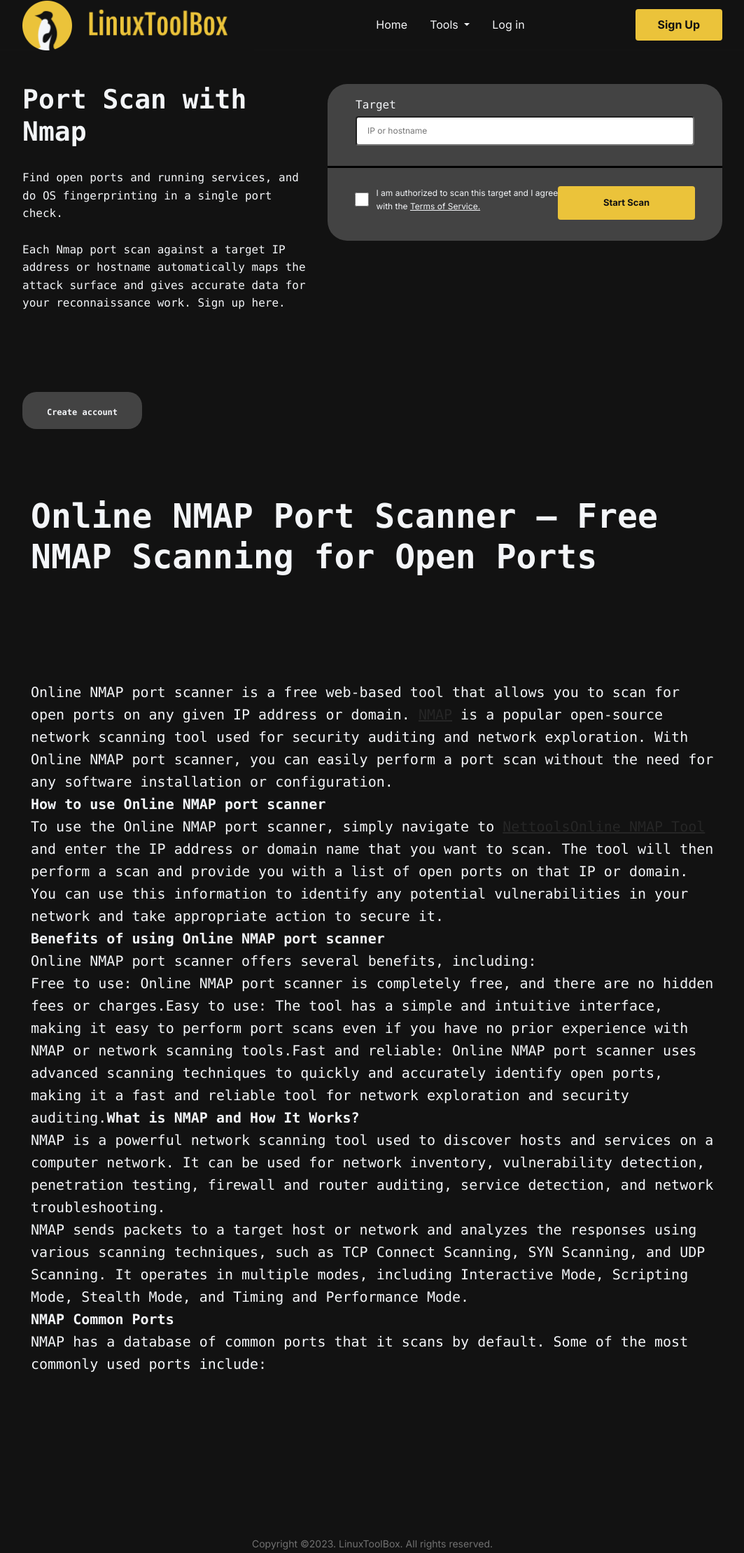
After one commit to anasjag/LinuxToolBox, a Flask app: page /ping.html in a window 1280 px wide. The commit adds this page. Shown: the whole page at 70% size, without its empty margins (108-1171 px from the left). Run offline with Flask 3, Linux system fonts and the light colour scheme; some libraries are stand-ins or nearby versions.

Commit message:
ping_added

```diff
--- a/forms.py
+++ b/forms.py
@@ -132,3 +132,8 @@ class ToolsForm(FlaskForm):
     ])
     checkbox = BooleanField("I am authorized to scan this target and I agree with the Terms of Service.",validators=[InputRequired()])
     submit = SubmitField("Start Scan")
+
+class PingForm(FlaskForm):
+    targetForm = StringField("Target", validators=[InputRequired()])
+    checkbox = BooleanField("I am authorized to scan this target and I agree with the Terms of Service.",validators=[InputRequired()])
+    submit = SubmitField("Start Scan")
--- a/routes.py
+++ b/routes.py
@@ -42,6 +42,34 @@ def start():
 @pages.route("/home.html", methods=["GET", "POST"])
 def home():
     return render_template("home.html",  title = f"Home - ")
+
+@pages.route("/ping.html", methods=["GET", "POST"])
+def ping_page():
+    form = PingForm()
+    if form.validate_on_submit():
+        show_modal = True
+        target_ip = form.targetForm.data
+        return render_template("ping.html",  title = f"Ping - ", form=form, show_modal=show_modal, target_ip=target_ip)
+    return render_template("ping.html", form=form, show_modal=False)
+
+@pages.route("/ping/<target_ip>", methods=["GET", "POST"])
+def ping(target_ip):
+
+    ping_command = ['ping', '-c', '5', target_ip]
+    ping_result = subprocess.run(ping_command, capture_output=True)
+
+    # Access the output and error if needed
+    ping_output = ping_result.stdout.decode('utf-8')
+    ping_error = ping_result.stderr.decode('utf-8')
+    if ping_output is not None:
+        print(f"{target_ip} is reachable \n ({ping_output} ms)")
+    else:
+        print(f"{target_ip} is unreachable")
+    print(ping_error)
+        # return render_template('scan.html', scan_result=scan_result, ip=target_ip)
+    # else:
+        # Handle the case when data is not available or has unexpected structure
+    return render_template('scan.html', scan_result=None, ip=target_ip)
 
 @pages.route("/tools.html", methods=["GET", "POST"])
 def tools():
--- a/static/css/tools.css
+++ b/static/css/tools.css
@@ -197,6 +197,24 @@
     border-radius: 28px;
     margin-top: 0px;
   }
+}
+@media (min-width: 300px){
+  #ping_card {
+      width: 100%;
+      height: 9rem;
+      background-color: #434343;
+      border-radius: 28px;
+      margin-top: 15px;
+  }
+  }
+@media (min-width: 992px){
+#ping_card {
+    width: 100%;
+    height: 14rem;
+    background-color: #434343;
+    border-radius: 28px;
+    margin-top: 0px;
+}
 }
 
 @media (min-width: 992px) {
--- a/templates/macros/macros.jinja2
+++ b/templates/macros/macros.jinja2
@@ -7,7 +7,10 @@
             <ul class="navbar-nav mx-auto">
                 <li class="nav-item"><a class="nav-link link-light {{ 'nav-link active' if request.path == url_for('pages.home') }} " href="/home.html" style="color:#ffffff;color:#f3f5f8;border-radius:4px;">Home</a></li>
                 <li class="nav-item dropdown"><a class="nav-link dropdown-toggle {{ 'nav-link active' if request.path == url_for('pages.tools') }}" aria-expanded="false" data-bs-toggle="dropdown" href="#" style="color:#f3f5f8;border-radius:4px;">Tools&nbsp;</a>
-                    <div class="dropdown-menu" style="border-radius:8px;"><a class="nmap_link" href="tools.html" style="padding-left:20px;margin-left:2px;padding-right:80px;margin-right:0px;">Nmap</a></div>
+                    <div class="dropdown-menu" style="border-radius:8px;">
+                    <a class="nmap_link" href="tools.html" style="padding-left:20px;margin-left:2px;padding-right:80px;margin-right:0px;">Nmap</a><hr>
+                    <a class="nmap_link" href="ping.html" style="padding-left:20px;margin-left:2px;margin-right:0px;">ICMP Ping</a>
+                    </div>
                 </li>
         {% if not email %}
                 <li class="nav-item"><a class="nav-link link-light" href="login.html" style="border-radius:4px;">Log in</a></li>
--- /dev/null
+++ b/templates/ping.html
@@ -0,0 +1,125 @@
+{%extends 'base.html'%}
+{%block content%}
+
+{% if show_modal%}
+<p>anas</p>
+<!-- pop out-->
+<div id="myModal" class="modal">
+    <div class="modal-content" style="background-color: #121212;">
+        <!-- Close button -->
+        <span class="close" id="closeModalButton">&times;</span>
+
+        <!-- Loading indicator -->
+        <div class="loading" id="loadingIndicator">
+            <div class="loading-indicator"></div>
+            <p class="font-monospace" id="scan_p1">Starting Nmap Scan</p>
+        </div>
+
+        <!-- Content of the modal -->
+        <iframe src="{{url_for('pages.ping',target_ip=target_ip)}}" frameborder="0" name="Frame" width="100%" height="1180px" style="background-color: #121212; "
+            onload="hideLoading()"></iframe>
+    </div>
+</div>
+{%endif%}
+<section class="py-4" style="background-color: #121212;">
+    <div class="container py-4">
+        <div class="row">
+            <div class="col">
+                <h1 class="font-monospace" id="tool_h1"><strong>Port Scan with Nmap</strong></h1>
+                <p class="font-monospace" id="tool_p1">Find open ports and running services, and do OS fingerprinting in
+                    a single port check.<br><br>Each Nmap port scan against a target IP address or hostname
+                    automatically maps the attack surface and gives accurate data for your reconnaissance work. Sign up
+                    here.</p>
+                {%if not session.get("email")%}
+                <a class="btn font-monospace text-center shadow d-block" role="button" data-bss-hover-animate="pulse"
+                    id="tool_btn1" href="signup.html">Create account</a>
+                {%endif%}
+            </div>
+            <div class="col">
+                <section id="ping_card" >
+                    <section id="tool_section1">
+                        <div class="mb-3"
+                            style="width: 100%; height: 42px; border-radius: 4px; padding-bottom: 11px; margin-left: 0px; font-size: 12px;">
+
+
+                            <form method="POST">
+                                {{form.hidden_tag()}}
+                                {{form.targetForm.label(class="form-label font-monospace", id="tool_target_label")}}
+                                {{ form.targetForm( class="tool_inputs",
+                                placeholder="IP or hostname",
+                                type="text", id="tool_card_input1",)}}
+
+                        </div>
+                    </section>
+
+                    <div id="tool_section3" style="display: flex;margin-top: 3%;padding-left: 7%;
+                    padding-right: 7%;">
+                        <div id="tool_checkbox_terms" class="custom-control custom-checkbox custom-control-inline"
+                            style="display: flex; align-items: center;">
+
+                            {{ form.checkbox(class="custom-control-input", style="width: 20px; height: 20px;",
+                            id="customCheckInline1") }}
+                            <label class="form-label custom-control-label" id="tool_terms_p" for="customCheckInline2">I
+                                am authorized to scan this target and I
+                                agree with the <span style="text-decoration: underline;">Terms of
+                                    Service.</span></label>
+
+                        </div>
+
+
+                        {{ form.submit(class="btn btn-primary shadow home_signup",id="tool_card_btn",
+                        **{'data-bss-hover-animate':"pulse"})
+                        }}
+                        </form>
+                    </div>
+                </section>
+            </div>
+        </div>
+    </div>
+</section>
+<section class="py-4" style="background-color: #121212;">
+    <div class="container py-4">
+        <div class="row mx-auto">
+            <div class="col">
+                <h1 class="font-monospace text-contnt "><strong>Online NMAP Port Scanner – Free NMAP Scanning for Open
+                        Ports</strong></h1>
+                <div class="row">
+                    <div class="col">
+                        <p class="font-monospace text2-contnt"><br>Online NMAP port scanner is a free web-based tool
+                            that allows you to scan for open ports on any given IP address or domain. <a
+                                href="https://nmap.org/">NMAP</a> is a popular open-source network scanning tool used
+                            for security auditing and network exploration. With Online NMAP port scanner, you can easily
+                            perform a port scan without the need for any software installation or
+                            configuration.<br><strong>How to use Online NMAP port scanner</strong><br>To use the Online
+                            NMAP port scanner, simply navigate to <a
+                                href="https://nettoolsonline.com/nmap-online/">NettoolsOnline NMAP Tool</a> and enter
+                            the IP address or domain name that you want to scan. The tool will then perform a scan and
+                            provide you with a list of open ports on that IP or domain. You can use this information to
+                            identify any potential vulnerabilities in your network and take appropriate action to secure
+                            it.<br><strong>Benefits of using Online NMAP port scanner</strong><br>Online NMAP port
+                            scanner offers several benefits, including:<br>Free to use: Online NMAP port scanner is
+                            completely free, and there are no hidden fees or charges.Easy to use: The tool has a simple
+                            and intuitive interface, making it easy to perform port scans even if you have no prior
+                            experience with NMAP or network scanning tools.Fast and reliable: Online NMAP port scanner
+                            uses advanced scanning techniques to quickly and accurately identify open ports, making it a
+                            fast and reliable tool for network exploration and security auditing.<strong>What is NMAP
+                                and How It Works?</strong><br>NMAP is a powerful network scanning tool used to discover
+                            hosts and services on a computer network. It can be used for network inventory,
+                            vulnerability detection, penetration testing, firewall and router auditing, service
+                            detection, and network troubleshooting.<br>NMAP sends packets to a target host or network
+                            and analyzes the responses using various scanning techniques, such as TCP Connect Scanning,
+                            SYN Scanning, and UDP Scanning. It operates in multiple modes, including Interactive Mode,
+                            Scripting Mode, Stealth Mode, and Timing and Performance Mode.<br><strong>NMAP Common
+                                Ports</strong><br>NMAP has a database of common ports that it scans by default. Some of
+                            the most commonly used ports include:</p>
+                    </div>
+                </div>
+            </div>
+        </div>
+    </div>
+</section>
+<script src="static/bootstrap/js/bootstrap.min.js"></script>
+<script src="static/js/bs-init.js"></script>
+<script src="static/js/script.js"></script>
+
+{%endblock%}
```
Also changed, not shown: templates/macros/ping.html (added).
